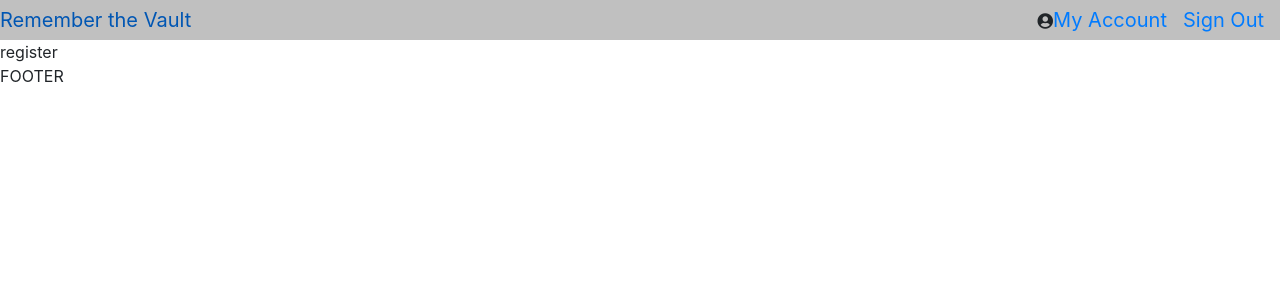
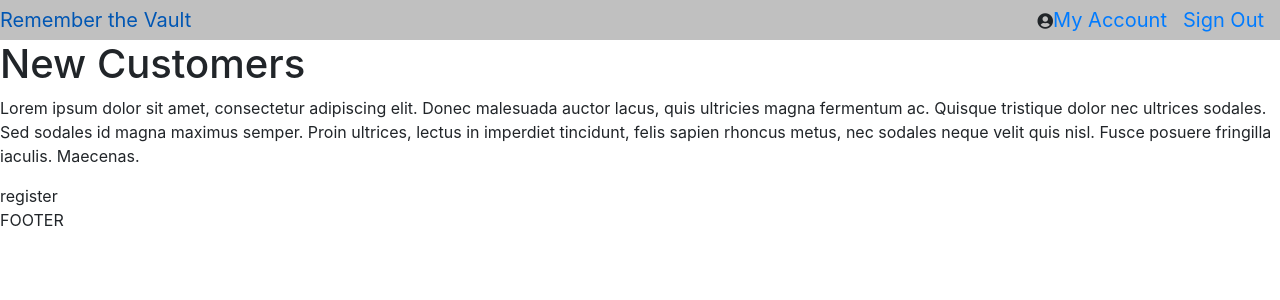
Before and after one commit to elaine-drum-female/Remember-the-Vault-Project-3, a React (Create React App) app in the folder client/: page /register_login in a window 1280 px wide. Shown: the top 300 px of the page. Built offline with nearby package versions, Linux system fonts and the light colour scheme.

Commit message:
Created the Register_Login component and code

```diff
--- a/client/src/components/Register_Login/index.js
+++ b/client/src/components/Register_Login/index.js
@@ -1,8 +1,19 @@
 import React from 'react';
+
 
 const RegisterLogin = () => {
     return (
-        <div>
+        <div className="page_wrapper">
+            <div className="register_login_container">
+                <div className="left">
+                    <h1> New Customers</h1>
+                    <p>Lorem ipsum dolor sit amet, consectetur adipiscing elit. Donec malesuada auctor lacus, quis ultricies magna fermentum ac. Quisque tristique dolor nec ultrices sodales. Sed sodales id magna maximus semper. Proin ultrices, lectus in imperdiet tincidunt, felis sapien rhoncus metus, nec sodales neque velit quis nisl. Fusce posuere fringilla iaculis. Maecenas.</p>
+
+                </div>
+                <div className="right">
+
+                </div>
+            </div>
             register
         </div>
     );
```
